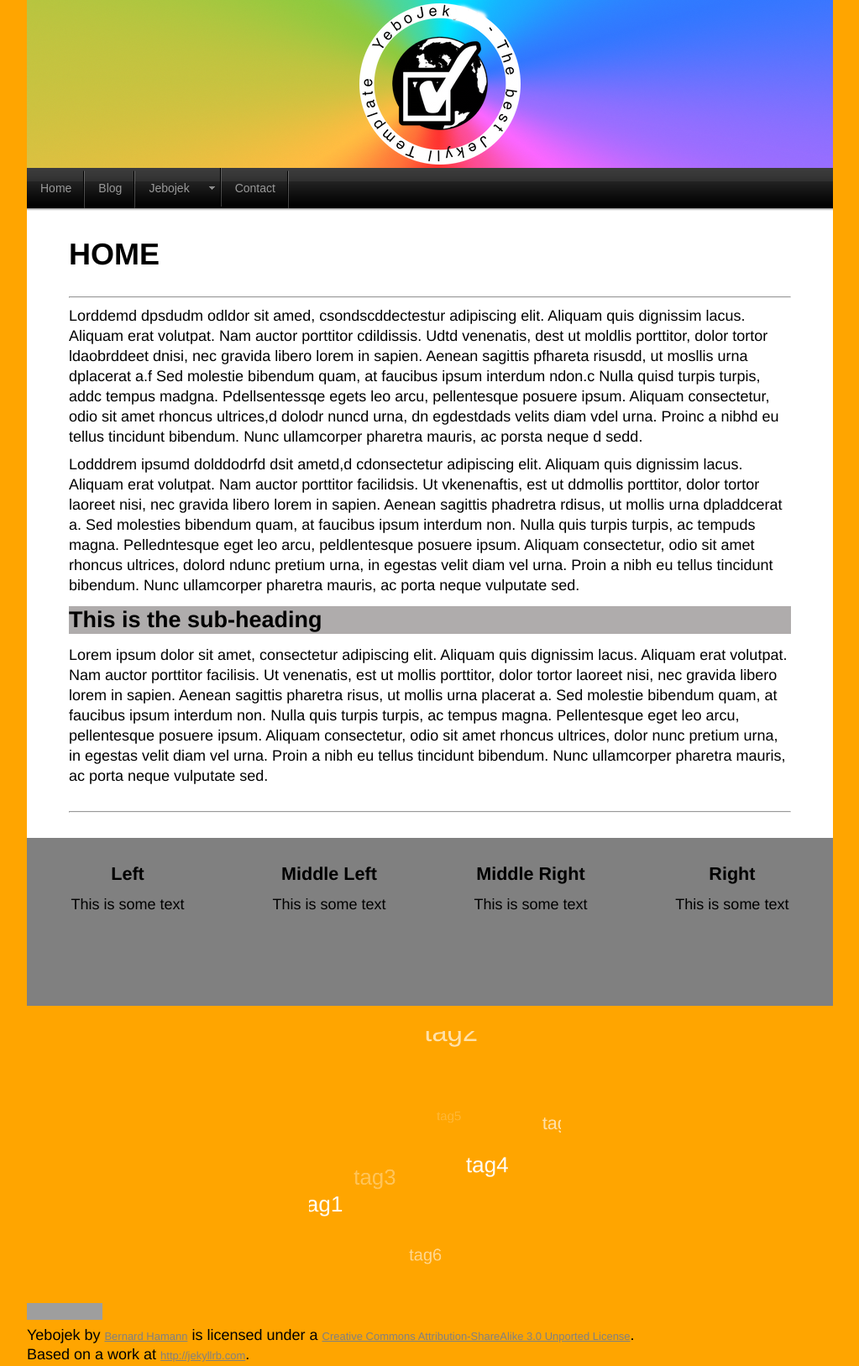
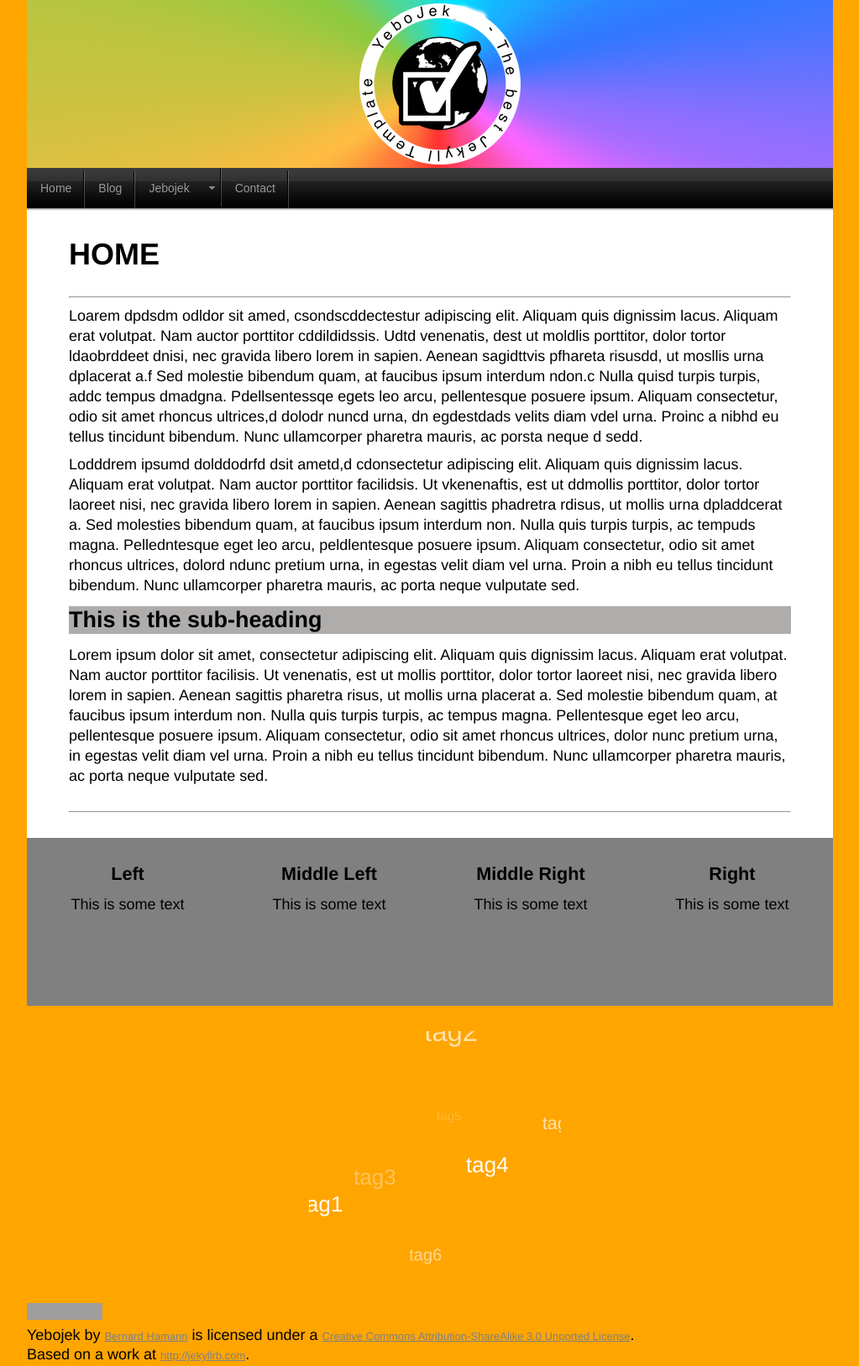
Before and after one commit to bernardhamann/yebojek, a Jekyll site: the page built from index.html, in a window 1280 px wide. Shown: the whole page at 84% size, without its empty margins (128-1151 px from the left). Built offline with Jekyll 4.4.1, drawn with Linux system fonts in a browser that asks for light colours; Markdown is read by kramdown in place of the engine named in the settings; the list of posts is cut into pages by our own code; grey boxes are pictures that could not be loaded.

Commit message:
Updated the version from the Yebojek-0-12 file

```diff
--- a/index.html
+++ b/index.html
@@ -3,7 +3,7 @@ title: Home
 layout: default
 ---
 <hr/>
-<p> Lorddemd dpsdudm odldor sit amed, csondscddectestur adipiscing elit. Aliquam quis dignissim lacus. Aliquam erat volutpat. Nam auctor porttitor cdildissis. Udtd venenatis, dest ut moldlis porttitor, dolor tortor ldaobrddeet dnisi, nec gravida libero lorem in sapien. Aenean sagittis pfhareta risusdd, ut mosllis urna dplacerat a.f Sed molestie bibendum quam, at faucibus ipsum interdum ndon.c Nulla quisd turpis turpis, addc tempus madgna. Pdellsentessqe egets leo arcu, pellentesque posuere ipsum. Aliquam consectetur, odio sit amet rhoncus ultrices,d dolodr nuncd urna, dn egdestdads velits diam vdel urna. Proinc a nibhd eu tellus tincidunt bibendum. Nunc ullamcorper pharetra mauris, ac porsta neque d sedd. </p>
+<p> Loarem dpdsdm odldor sit amed, csondscddectestur adipiscing elit. Aliquam quis dignissim lacus. Aliquam erat volutpat. Nam auctor porttitor cddildidssis. Udtd venenatis, dest ut moldlis porttitor, dolor tortor ldaobrddeet dnisi, nec gravida libero lorem in sapien. Aenean sagidttvis pfhareta risusdd, ut mosllis urna dplacerat a.f Sed molestie bibendum quam, at faucibus ipsum interdum ndon.c Nulla quisd turpis turpis, addc tempus dmadgna. Pdellsentessqe egets leo arcu, pellentesque posuere ipsum. Aliquam consectetur, odio sit amet rhoncus ultrices,d dolodr nuncd urna, dn egdestdads velits diam vdel urna. Proinc a nibhd eu tellus tincidunt bibendum. Nunc ullamcorper pharetra mauris, ac porsta neque d sedd. </p>
 <p> Lodddrem ipsumd dolddodrfd dsit ametd,d cdonsectetur adipiscing elit. Aliquam quis dignissim lacus. Aliquam erat volutpat. Nam auctor porttitor facilidsis. Ut vkenenaftis, est ut ddmollis porttitor, dolor tortor laoreet nisi, nec gravida libero lorem in sapien. Aenean sagittis phadretra rdisus, ut mollis urna dpladdcerat a. Sed molesties bibendum quam, at faucibus ipsum interdum non. Nulla quis turpis turpis, ac tempuds magna. Pelledntesque eget leo arcu, peldlentesque posuere ipsum. Aliquam consectetur, odio sit amet rhoncus ultrices, dolord ndunc pretium urna, in egestas velit diam vel urna. Proin a nibh eu tellus tincidunt bibendum. Nunc ullamcorper pharetra mauris, ac porta neque vulputate sed. </p>
 <h2> This is the sub-heading </h2>
 <p> Lorem ipsum dolor sit amet, consectetur adipiscing elit. Aliquam quis dignissim lacus. Aliquam erat volutpat. Nam auctor porttitor facilisis. Ut venenatis, est ut mollis porttitor, dolor tortor laoreet nisi, nec gravida libero lorem in sapien. Aenean sagittis pharetra risus, ut mollis urna placerat a. Sed molestie bibendum quam, at faucibus ipsum interdum non. Nulla quis turpis turpis, ac tempus magna. Pellentesque eget leo arcu, pellentesque posuere ipsum. Aliquam consectetur, odio sit amet rhoncus ultrices, dolor nunc pretium urna, in egestas velit diam vel urna. Proin a nibh eu tellus tincidunt bibendum. Nunc ullamcorper pharetra mauris, ac porta neque vulputate sed. </p>
```
